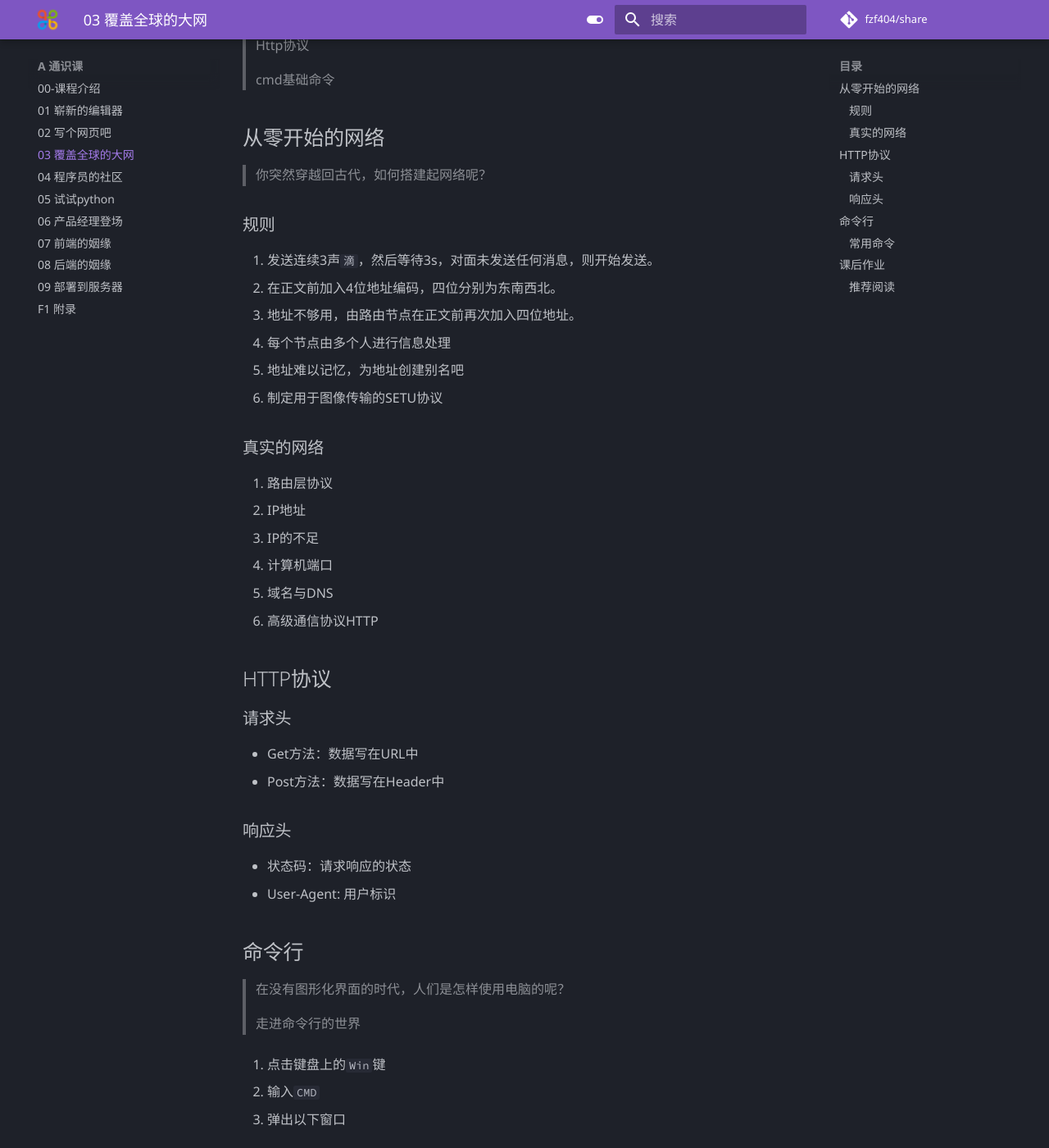
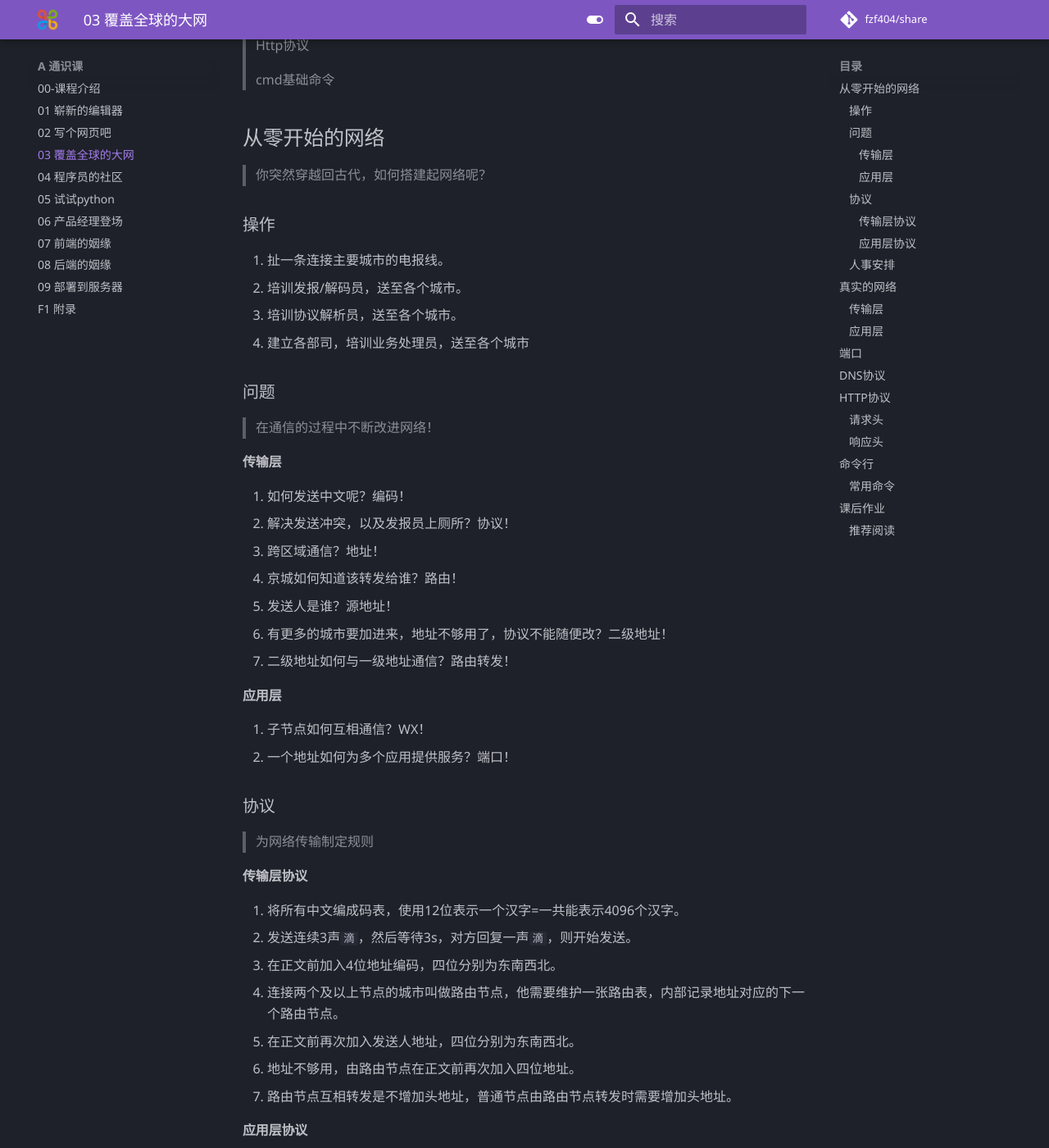
Before and after one commit to fzf404/share, an MkDocs documentation site: the page built from docs/A-通识课/03-覆盖全球的大网.md, in a window 1280 px wide and 1400 px high, scrolled down 226 px. Shown: the whole window at 82% size. Built offline with MkDocs 1.6.1 and Material for MkDocs 9.7.7, drawn with Linux system fonts in a browser that asks for light colours; comment, search, counter and statistics services are not loaded; some of the changed text lies outside the part shown.

Commit message:
✔ 03-覆盖全球的大网

````diff
--- a/docs/A-通识课/03-覆盖全球的大网.md
+++ b/docs/A-通识课/03-覆盖全球的大网.md
@@ -1,4 +1,4 @@
-> 网络包的一生
+> 从零开始的网络
 >
 > Http协议
 >
@@ -8,25 +8,95 @@
 
 > 你突然穿越回古代，如何搭建起网络呢？
 
-### 规则
+### 操作
 
-1. 发送连续3声`滴`，然后等待3s，对面未发送任何消息，则开始发送。
-2. 在正文前加入4位地址编码，四位分别为东南西北。
-3. 地址不够用，由路由节点在正文前再次加入四位地址。
-4. 每个节点由多个人进行信息处理
-5. 地址难以记忆，为地址创建别名吧
-6. 制定用于图像传输的SETU协议
+1. 扯一条连接主要城市的电报线。
+2. 培训发报/解码员，送至各个城市。
+3. 培训协议解析员，送至各个城市。
+4. 建立各部司，培训业务处理员，送至各个城市
 
-### 真实的网络
+### 问题
 
-1. 路由层协议
-2. IP地址
-3. IP的不足
-4. 计算机端口
-5. 域名与DNS
-6. 高级通信协议HTTP
+> 在通信的过程中不断改进网络！
+
+#### 传输层
+
+1. 如何发送中文呢？编码！
+2. 解决发送冲突，以及发报员上厕所？协议！
+3. 跨区域通信？地址！
+4. 京城如何知道该转发给谁？路由！
+5. 发送人是谁？源地址！
+6. 有更多的城市要加进来，地址不够用了，协议不能随便改？二级地址！
+7. 二级地址如何与一级地址通信？路由转发！
+
+#### 应用层
+
+1. 子节点如何互相通信？WX！
+2. 一个地址如何为多个应用提供服务？端口！
+
+### 协议
+
+> 为网络传输制定规则
+
+#### 传输层协议
+
+1. 将所有中文编成码表，使用12位表示一个汉字=一共能表示4096个汉字。
+2. 发送连续3声`滴`，然后等待3s，对方回复一声`滴`，则开始发送。
+3. 在正文前加入4位地址编码，四位分别为东南西北。
+4. 连接两个及以上节点的城市叫做路由节点，他需要维护一张路由表，内部记录地址对应的下一个路由节点。
+5. 在正文前再次加入发送人地址，四位分别为东南西北。
+6. 地址不够用，由路由节点在正文前再次加入四位地址。
+7. 路由节点互相转发是不增加头地址，普通节点由路由节点转发时需要增加头地址。
+
+#### 应用层协议
+
+1. 制定用于沟通传输的WX协议。
+2. 为每个地址安排65536个工位，每个工位只能完成特定工作，可以让各大部门派人占用。
+
+### 人事安排
+
+> 每一个连接网络的节点，都相当于一个服务器。
+
+| 岗位        | 功能     |
+| ----------- | -------- |
+| 发报/解码员 | 网卡     |
+| 工作人员    | 应用程序 |
+
+## 真实的网络
+
+### 传输层
+
+> 不要看到术语就蒙，这些字母代表的就是定义好的网络协议。
+
+1. 网卡层协议（二进制编码）
+2. 网卡层协议
+3. IP层协议
+4. TCP层协议
+5. IP层协议
+6. IP层协议
+7. TCP层协议
+
+### 应用层
+
+1. 应用协议
+2. TCP协议（端口）
+
+## 端口
+
+> 端口概念是协议层面的，硬件上不存在端口概念。
+>
+> 为了接收到的信息能发给正确的应用程序，应用需要占用电脑的端口。
+
+- 网页默认为80端口
+- `Live Server`：5500端口
+
+## DNS协议
+
+> 让大家不用记住IP地址也能通过网址来访问网页
 
 ## HTTP协议
+
+> 用于传输网页的应用层协议
 
 ### 请求头
 
@@ -51,6 +121,8 @@
 
 3. 弹出以下窗口
 
+4. 或在vscode中按 Ctrl + `
+
    ```
    Microsoft Windows [版本 10.0.19043.1110]
    (c) Microsoft Corporation。保留所有权利。
@@ -61,10 +133,15 @@
 ### 常用命令
 
 ```powershell
-# 好玩的命令
-shutdown -s # 关机
-shutdown -s -t 30	# 30s后关机
-shutdown -a	# 终止关机
+# 网络相关
+# IP地址长什么样子 DNS地址是哪里
+ipconfig		# 本机网络信息
+
+# 查看网址对应的IP地址
+ping www.baidu.com	# 判断网络连接情况
+
+# 访问服务器中间经过了哪些路由
+tracert www.baidu.com
 
 # 列出所有目录及文件
 dir	# Directory 的缩写
@@ -79,9 +156,10 @@ cd d:\demo\xxx		# 切换到d盘的一个目录
 # 创建文件夹
 mkdir xxx
 
-# 网络
-ping www.baidu.com	# 判断网络连接情况
-ipconfig		# 本机的ip地址
+# 好玩的命令
+shutdown -s # 关机
+shutdown -s -t 30	# 30s后关机
+shutdown -a	# 终止关机
 ```
 
 ## 课后作业
````
Also changed, not shown: docs/A-通识课/02-写个网页吧.md (+1 -1 lines), docs/A-通识课/F1-附录.md (+1 -0 lines).
